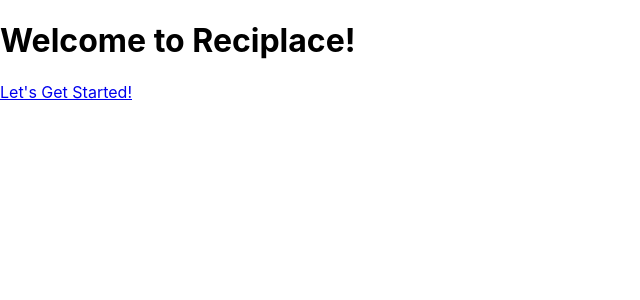
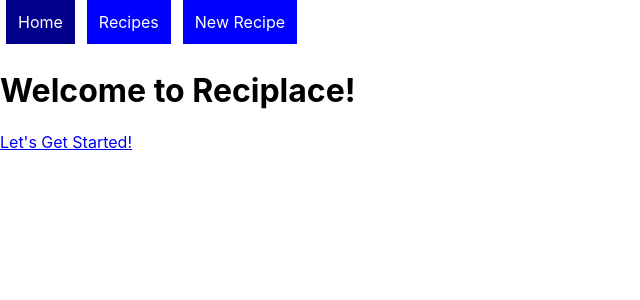
Before and after one commit to AndreaRose92/reciplace, a React (Create React App) app: page / in a window 1280 px wide. Shown: the top 300 px of the page, without its empty margins (0-640 px from the left). Built offline with nearby package versions, Linux system fonts and the light colour scheme; no server answers.

Commit message:
NavBar working!

```diff
--- a/src/Components/App.js
+++ b/src/Components/App.js
@@ -1,5 +1,7 @@
+
 
 import { Route, Switch } from "react-router-dom"
+import NavBar from "./NavBar"
 import Homepage from './Homepage';
 import RecipeList from './RecipeList';
 import NewRecipeForm from './NewRecipeForm';
@@ -17,6 +19,8 @@
   }, [])
 
   return (
+    <div>
+      <NavBar></NavBar>
         <Switch>
           <Route exact path="/">
             <Homepage />
@@ -28,6 +32,7 @@
             <NewRecipeForm />
           </Route>
         </Switch>
+    </div>
   );
 }
 
--- a/src/Components/NavBar.js
+++ b/src/Components/NavBar.js
@@ -1,10 +1,42 @@
+import { NavLink } from "react-router-dom";
 
-
+const linkStyles = {
+    display: "inline-block",
+    // width: "50px",
+    padding: "12px",
+    margin: "0 6px 6px",
+    background: "blue",
+    textDecoration: "none",
+    color: "white",
+  };
 
 export default function NavBar() {
     return (
-        <div>
-            <p>Home, Recipe List, New Recipe Form</p>
+        <div className="navbar">
+            <NavLink
+                to='/'
+                exact
+                style={linkStyles}
+                activeStyle={{background: "darkblue"}}
+            >
+                Home
+            </NavLink>
+            <NavLink
+                to='/recipes'
+                exact
+                style={linkStyles}
+                activeStyle={{background: "darkblue"}}
+            >
+                Recipes
+            </NavLink>
+            <NavLink
+                to='/new'
+                exact
+                style={linkStyles}
+                activeStyle={{background: "darkblue"}}
+            >
+                New Recipe
+            </NavLink>
         </div>
     )
 }
```
Lines whose indentation alone changed are shown as unchanged.
